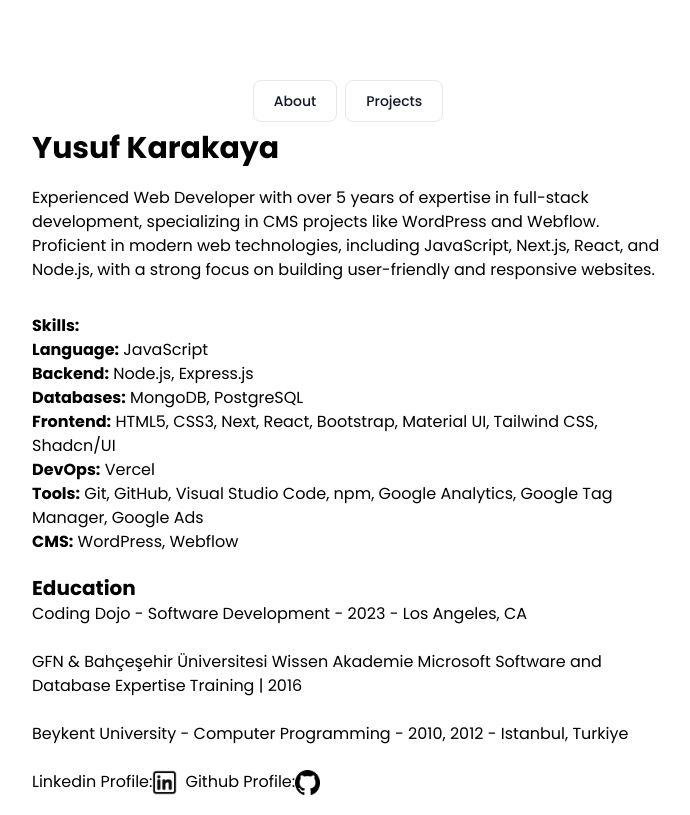
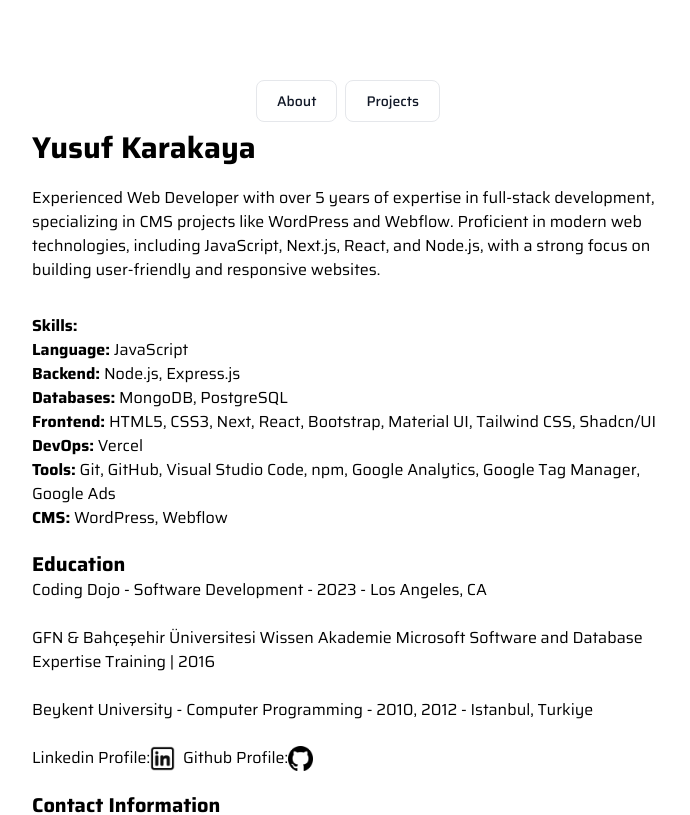
Before and after one commit to yusufkarakaya/yusufkarakaya-nextjs, a Next.js app: page / in a window 1280 px wide. Shown: the top 815 px of the page, without its empty margins (288-978 px from the left). Built offline with nearby package versions, Linux system fonts and the light colour scheme.

Commit message:
updated font

```diff
--- a/app/layout.tsx
+++ b/app/layout.tsx
@@ -1,5 +1,5 @@
 import type { Metadata } from "next";
-import { Inter, Poppins } from "next/font/google";
+import { Inter, Poppins, Saira } from "next/font/google";
 import Head from "next/head"; // Import Head component
 import "./globals.css";
 
@@ -7,6 +7,11 @@
   subsets: ["latin"],
   display: "swap",
   weight: ["400", "500", "600", "700"],
+});
+
+const saira = Saira({
+  subsets: ["latin"],
+  weight: ["100", "200", "300", "400", "500", "600", "700", "800", "900"],
 });
 
 export const metadata: Metadata = {
@@ -33,7 +38,7 @@
         )}
       </Head>
 
-      <body className={poppins.className}>{children}</body>
+      <body className={saira.className}>{children}</body>
     </html>
   );
 }
```
